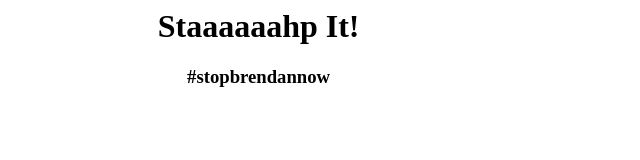
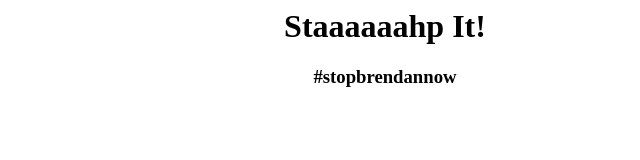
Before and after one commit to slyboots/stopbrendannow.com, a plain HTML site: page index.html in a window 1280 px wide. Shown: the whole page, without its empty margins (255-895 px from the left). Drawn offline with Linux system fonts and the light colour scheme.

Commit message:
centering

```diff
--- a/index.html
+++ b/index.html
@@ -1,4 +1,4 @@
-<div style="width: 80%">
+<div style="width: 100%">
 <div style="margin: auto;text-align:center">
 <h1>Staaaaaahp It!</h1>
 <h3>#stopbrendannow</h3>
```
